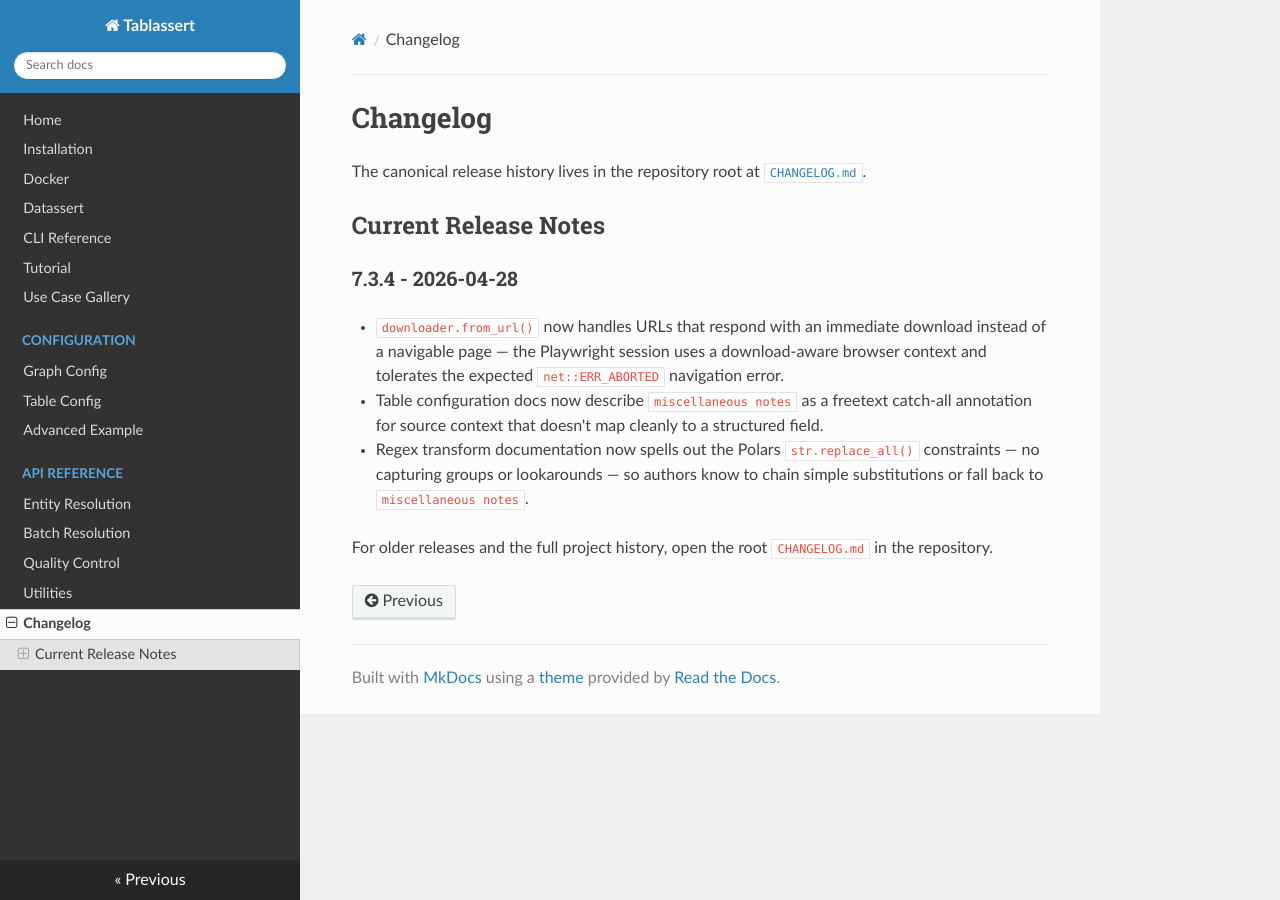
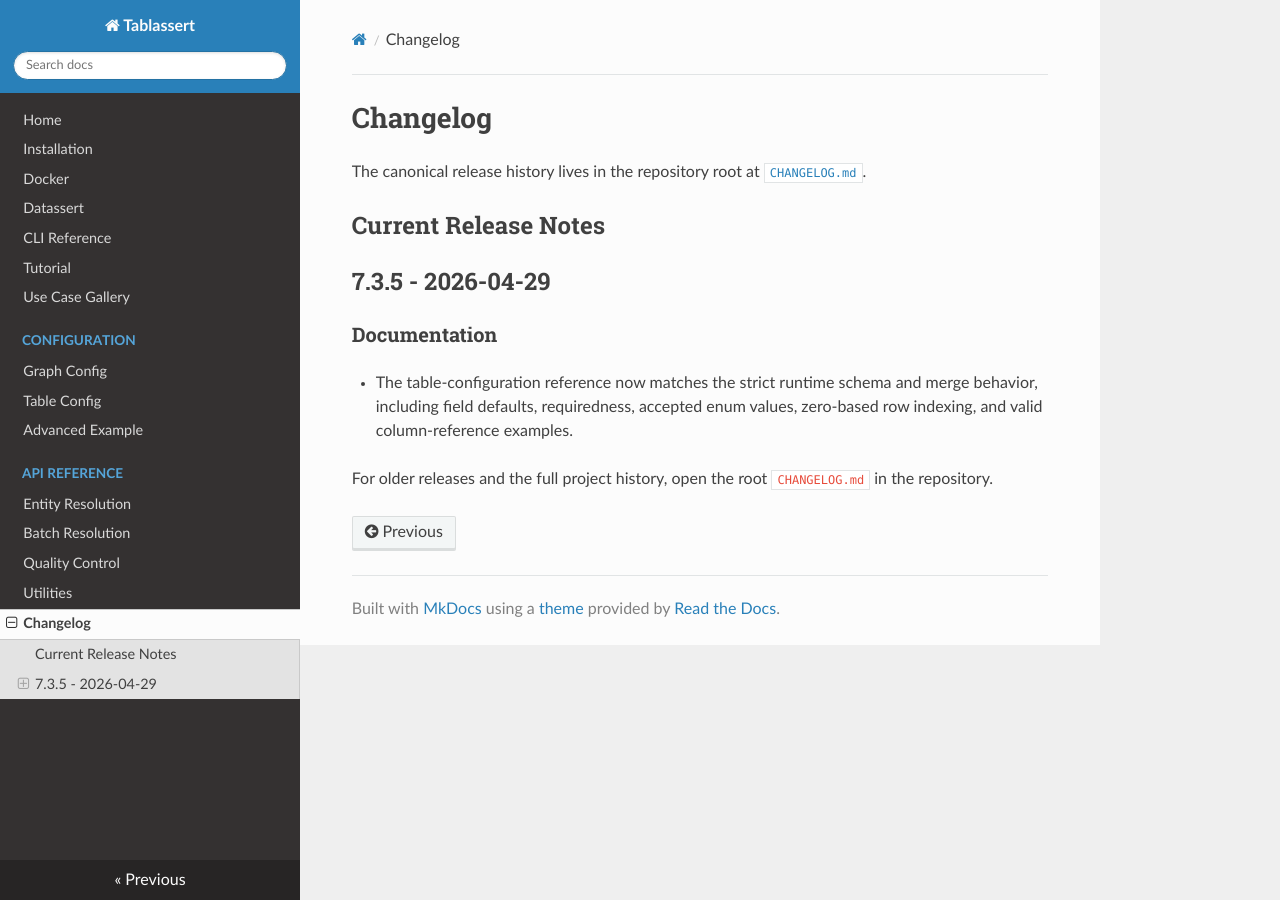
Before and after one commit to SkyeAv/Tablassert3.0.0, an MkDocs documentation site: the page built from docs/changelog.md, in a window 1280 px wide. Built offline with MkDocs 1.6.1, drawn with Linux system fonts in a browser that asks for light colours; nearby versions of some CDN libraries.

Commit message:
New changelogs

```diff
--- a/docs/changelog.md
+++ b/docs/changelog.md
@@ -4,10 +4,10 @@ The canonical release history lives in the repository root at [`CHANGELOG.md`](h
 
 ## Current Release Notes
 
-### 7.3.4 - 2026-04-28
+## 7.3.5 - 2026-04-29
 
-- `downloader.from_url()` now handles URLs that respond with an immediate download instead of a navigable page — the Playwright session uses a download-aware browser context and tolerates the expected `net::ERR_ABORTED` navigation error.
-- Table configuration docs now describe `miscellaneous notes` as a freetext catch-all annotation for source context that doesn't map cleanly to a structured field.
-- Regex transform documentation now spells out the Polars `str.replace_all()` constraints — no capturing groups or lookarounds — so authors know to chain simple substitutions or fall back to `miscellaneous notes`.
+### Documentation
+
+- The table-configuration reference now matches the strict runtime schema and merge behavior, including field defaults, requiredness, accepted enum values, zero-based row indexing, and valid column-reference examples.
 
 For older releases and the full project history, open the root `CHANGELOG.md` in the repository.
```
Also changed, not shown: CHANGELOG.md (+5 -0 lines).
